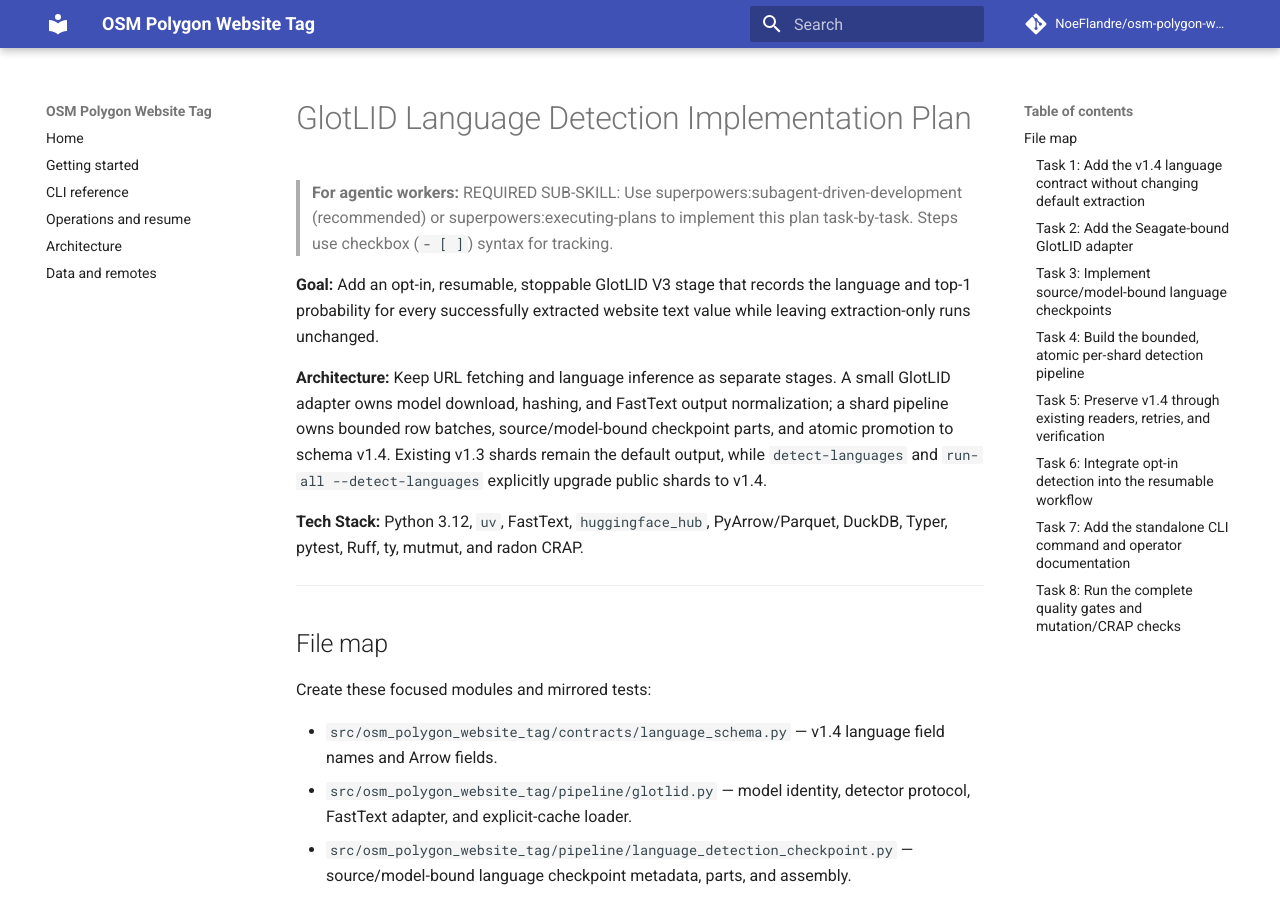
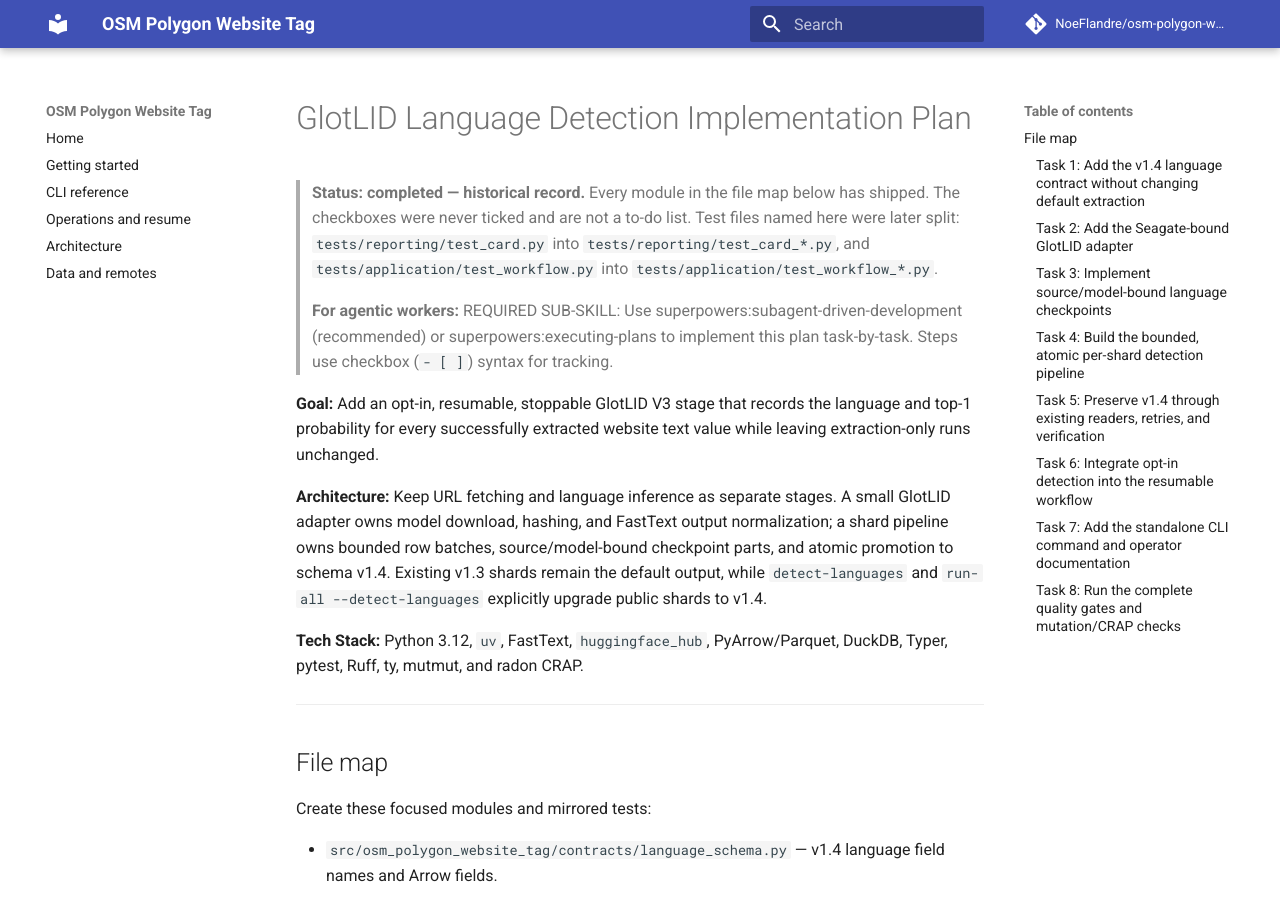
Before and after one commit to NoeFlandre/osm-polygon-website-tag, an MkDocs documentation site: the page built from docs/language-detection-plan.md, in a window 1280 px wide and 900 px high. Built offline with MkDocs 1.6.1 and Material for MkDocs 9.7.7, drawn with Linux system fonts in a browser that asks for light colours; comment, search, counter and statistics services are not loaded.

Commit message:
docs: sync CLI reference and module lists, mark the GlotLID plan as done (#37) (#50)
Adds architecture tests so the CLI table and package module lists cannot
drift from the code again.

Closes #37

Co-authored-by: Claude Opus 5.5 <noreply@anthropic.com>

```diff
--- a/docs/language-detection-plan.md
+++ b/docs/language-detection-plan.md
@@ -1,4 +1,10 @@
 # GlotLID Language Detection Implementation Plan
+
+> **Status: completed — historical record.** Every module in the file map below
+> has shipped. The checkboxes were never ticked and are not a to-do list. Test
+> files named here were later split: `tests/reporting/test_card.py` into
+> `tests/reporting/test_card_*.py`, and `tests/application/test_workflow.py`
+> into `tests/application/test_workflow_*.py`.
 
 > **For agentic workers:** REQUIRED SUB-SKILL: Use superpowers:subagent-driven-development (recommended) or superpowers:executing-plans to implement this plan task-by-task. Steps use checkbox (`- [ ]`) syntax for tracking.
 
```
Also changed, not shown: docs/cli.md (+4 -0 lines), docs/language-detection-design.md (+2 -1 lines), src/osm_polygon_website_tag/application/README.md (+3 -1 lines), src/osm_polygon_website_tag/contracts/README.md (+1 -1 lines), src/osm_polygon_website_tag/pipeline/README.md (+1 -1 lines), src/osm_polygon_website_tag/reporting/README.md (+3 -2 lines), 2 other files.
